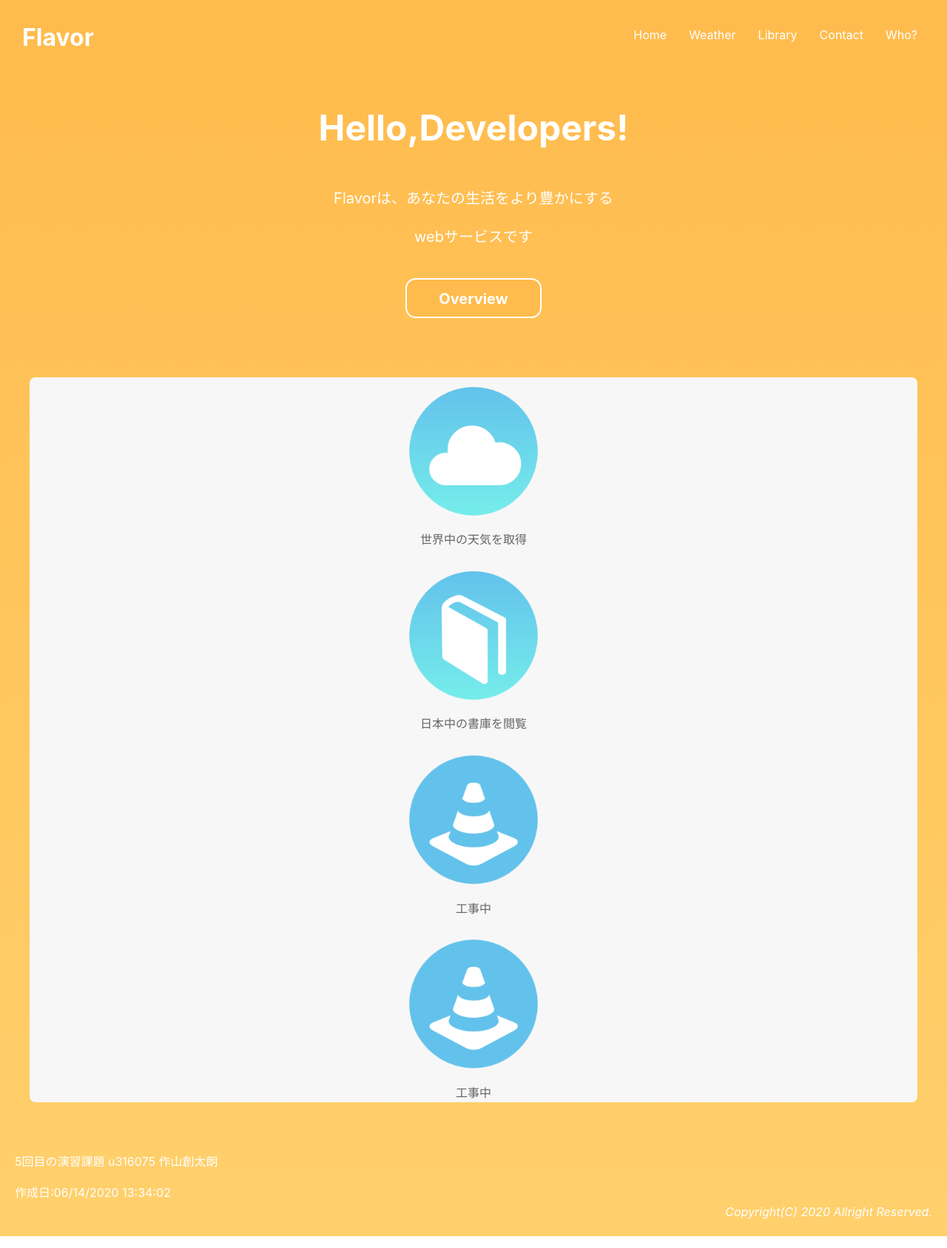
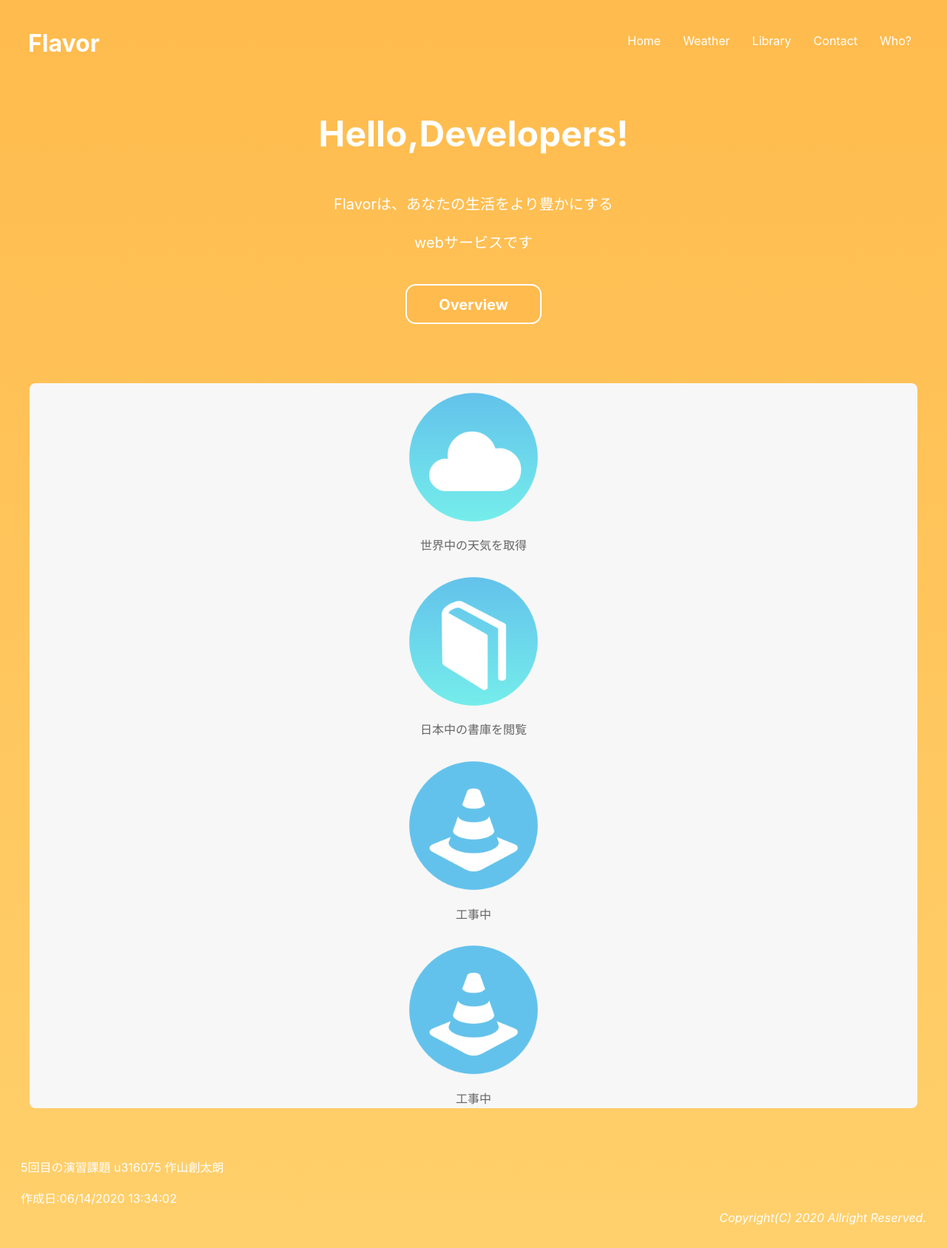
Before and after one commit to tera-stay/Flavor, a plain HTML site: page index.html in a window 1280 px wide. Shown: the whole page at 74% size. Drawn offline with Linux system fonts and the light colour scheme.

Commit message:
変なマージンをけしました

```diff
--- a/css/home.css
+++ b/css/home.css
@@ -130,9 +130,6 @@ a:hover {
 
 /* ヘッダー */
 header {
-    margin-top: calc(((100vw - 100%) / 2)* -1);
-    margin-left: calc(((100vw - 100%) / 2)* -1);
-    margin-right: calc(((100vw - 100%) / 2)* -1);
     padding-bottom: 20px;
     color: rgb(255, 255, 255);
 }
@@ -293,9 +290,6 @@ footer{
     clear: both;
     color: rgba(255,255,255);
     padding: 20px;
-    margin-bottom: calc(((100vw - 100%) / 2)* -1);
-    margin-left: calc(((100vw - 100%) / 2)* -1);
-    margin-right: calc(((100vw - 100%) / 2)* -1);
 }
 
 footer address{
```
